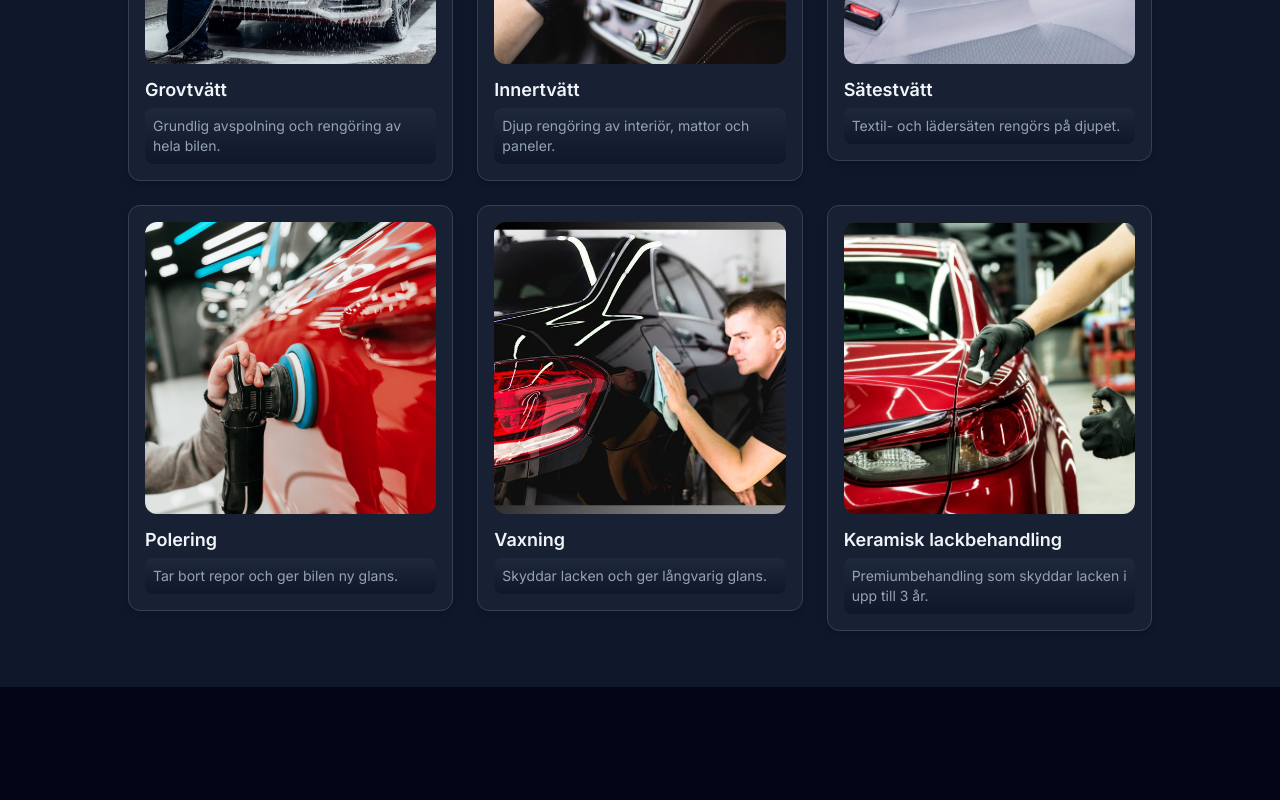
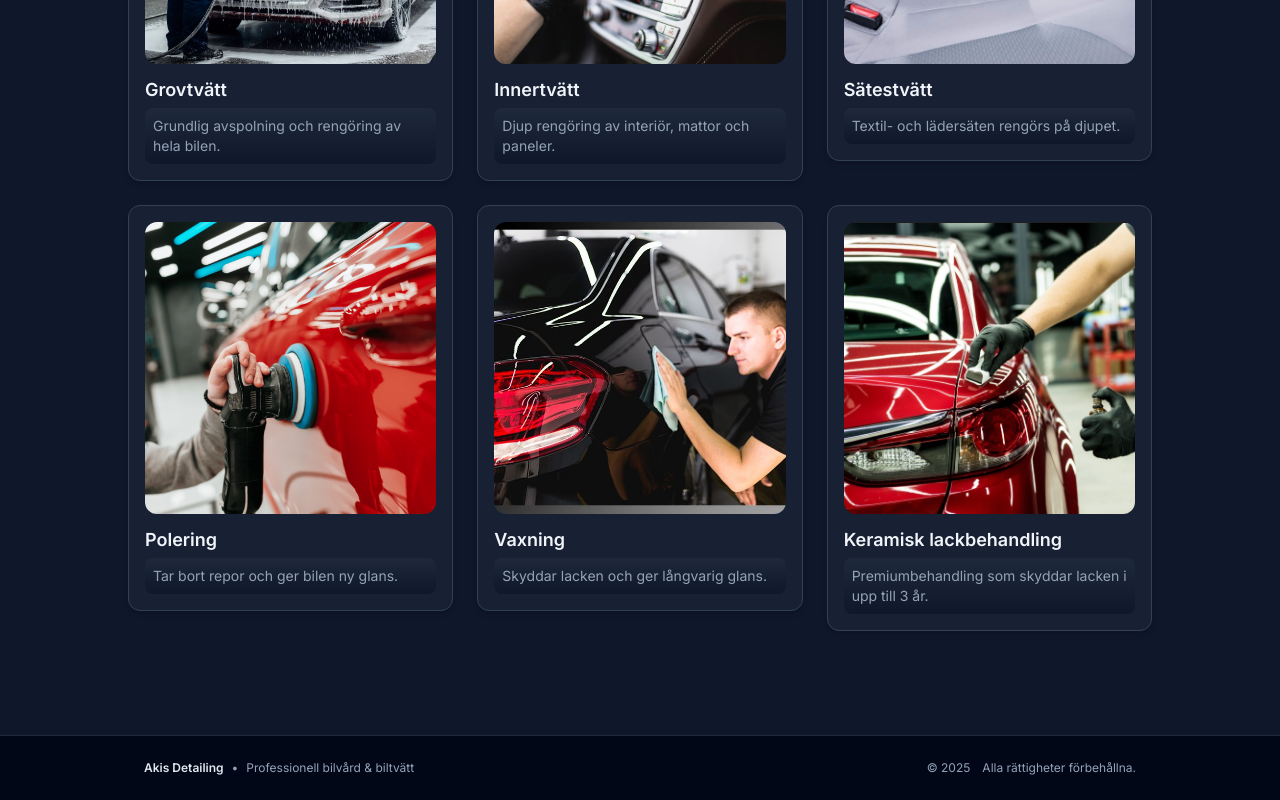
Before and after one commit to AliDevEng/akis-detailing, a React (Create React App) app in the folder frontend/: page / in a window 1280 px wide. Shown: the part 858-1658 px from the top of the page. Before the commit the page ends 1545 px from the top, so only its background shows below. Built offline with nearby package versions, Linux system fonts and the light colour scheme.

Commit message:
Simple Footer Added

```diff
--- a/frontend/src/App.js
+++ b/frontend/src/App.js
@@ -1,6 +1,7 @@
 import FloatingWhatsApp from "./components/FloatingWhatsApp";
 import { useState } from "react";
 import Navbar from "./components/Navbar";
+import Footer from "./components/Footer";
 import Home from "./pages/Home";
 import About from "./pages/About";
 import Contact from "./pages/Contact";
@@ -24,6 +25,7 @@ function App() {
     <div className="bg-slate-900 min-h-screen">
       <Navbar currentPage={currentPage} onChangePage={setCurrentPage} />
       {renderPage()}
+      <Footer />
       <FloatingWhatsApp />
 
     </div>
--- /dev/null
+++ b/frontend/src/components/Footer.jsx
@@ -0,0 +1,20 @@
+function Footer() {
+  return (
+    <footer className="mt-12 border-t border-slate-800 bg-slate-950/90">
+      <div className="max-w-5xl mx-auto px-4 py-6 flex flex-col md:flex-row items-center justify-between gap-3 text-xs text-slate-400">
+        <div>
+          <span className="font-semibold text-slate-200">Akis Detailing</span>
+          <span className="mx-2">•</span>
+          <span>Professionell bilvård & biltvätt</span>
+        </div>
+
+        <div className="flex flex-wrap items-center gap-3">
+          <span>© {new Date().getFullYear()}</span>
+          <span className="hidden sm:inline">Alla rättigheter förbehållna.</span>
+        </div>
+      </div>
+    </footer>
+  );
+}
+
+export default Footer;
```
